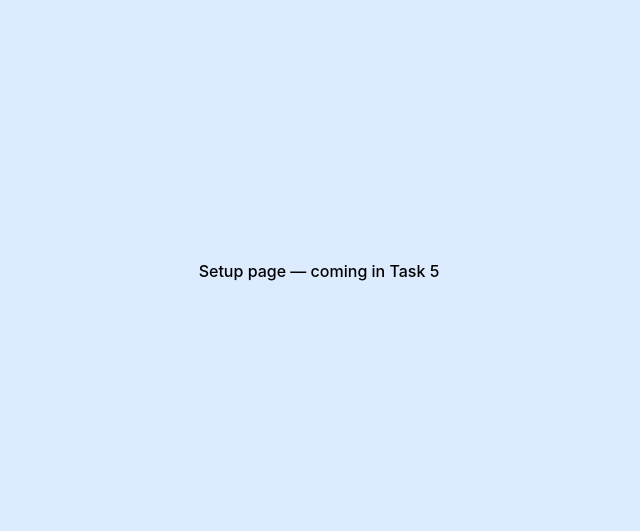
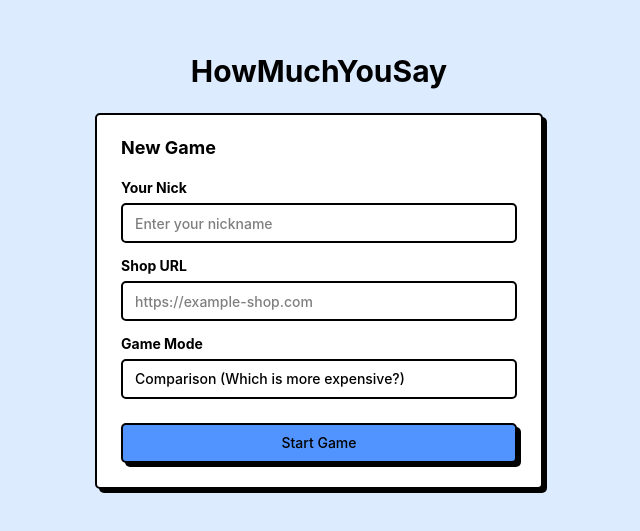
Before and after one commit to jzyinq/howmuchyousay, a React (Vite) app in the folder frontend/: page /play in a window 1280 px wide. Shown: the part 129-660 px from the top of the page, without its empty margins (321-961 px from the left). Built offline with nearby package versions, Linux system fonts and the light colour scheme; no server answers.

Commit message:
feat(frontend): add game setup form with validation and API integration

```diff
--- /dev/null
+++ b/frontend/src/components/setup/GameSetupForm.tsx
@@ -0,0 +1,115 @@
+import { useState } from "react"
+import { useNavigate } from "react-router"
+import { Button } from "@/components/ui/button"
+import { Input } from "@/components/ui/input"
+import { Label } from "@/components/ui/label"
+import { Card, CardHeader, CardTitle, CardContent, CardFooter } from "@/components/ui/card"
+import { useCreateGame } from "@/api/gameApi"
+import { ApiRequestError } from "@/api/client"
+
+export default function GameSetupForm() {
+  const navigate = useNavigate()
+  const createGame = useCreateGame()
+
+  const [nick, setNick] = useState("")
+  const [shopUrl, setShopUrl] = useState("")
+  const [error, setError] = useState<string | null>(null)
+
+  function handleSubmit(e: React.FormEvent) {
+    e.preventDefault()
+    setError(null)
+
+    if (!nick.trim() || nick.length > 32) {
+      setError("Nick is required (1-32 characters)")
+      return
+    }
+
+    try {
+      new URL(shopUrl)
+    } catch {
+      setError("Please enter a valid URL")
+      return
+    }
+
+    createGame.mutate(
+      {
+        nick: nick.trim(),
+        shop_url: shopUrl.trim(),
+        game_mode: "comparison",
+        skip_crawl: true,
+      },
+      {
+        onSuccess: (data) => {
+          navigate(`/game/${data.session_id}`)
+        },
+        onError: (err) => {
+          if (err instanceof ApiRequestError) {
+            if (err.code === "not_enough_products") {
+              setError(
+                "Not enough products in this shop's database. Try a different shop URL.",
+              )
+            } else {
+              setError(err.message)
+            }
+          } else {
+            setError("Something went wrong. Please try again.")
+          }
+        },
+      },
+    )
+  }
+
+  return (
+    <Card className="w-full max-w-md">
+      <form onSubmit={handleSubmit}>
+        <CardHeader>
+          <CardTitle>New Game</CardTitle>
+        </CardHeader>
+        <CardContent className="flex flex-col gap-4">
+          <div className="flex flex-col gap-2">
+            <Label htmlFor="nick">Your Nick</Label>
+            <Input
+              id="nick"
+              placeholder="Enter your nickname"
+              value={nick}
+              onChange={(e) => setNick(e.target.value)}
+              maxLength={32}
+              required
+            />
+          </div>
+          <div className="flex flex-col gap-2">
+            <Label htmlFor="shop-url">Shop URL</Label>
+            <Input
+              id="shop-url"
+              placeholder="https://example-shop.com"
+              type="url"
+              value={shopUrl}
+              onChange={(e) => setShopUrl(e.target.value)}
+              required
+            />
+          </div>
+          <div className="flex flex-col gap-2">
+            <Label>Game Mode</Label>
+            <div className="flex h-10 w-full items-center rounded-base border-2 border-border bg-secondary-background px-3 text-sm">
+              Comparison (Which is more expensive?)
+            </div>
+          </div>
+          {error && (
+            <p className="text-sm font-base text-red-600 border-2 border-red-600 rounded-base p-2 bg-red-50">
+              {error}
+            </p>
+          )}
+        </CardContent>
+        <CardFooter>
+          <Button
+            type="submit"
+            className="w-full"
+            disabled={createGame.isPending}
+          >
+            {createGame.isPending ? "Starting..." : "Start Game"}
+          </Button>
+        </CardFooter>
+      </form>
+    </Card>
+  )
+}
--- a/frontend/src/pages/SetupPage.tsx
+++ b/frontend/src/pages/SetupPage.tsx
@@ -1,7 +1,13 @@
+import { Link } from "react-router"
+import GameSetupForm from "@/components/setup/GameSetupForm"
+
 export default function SetupPage() {
   return (
-    <div className="min-h-screen bg-background flex items-center justify-center">
-      <p className="text-foreground">Setup page — coming in Task 5</p>
+    <div className="min-h-screen bg-background flex flex-col items-center justify-center gap-6 p-4">
+      <Link to="/" className="text-3xl font-heading text-foreground hover:underline">
+        HowMuchYouSay
+      </Link>
+      <GameSetupForm />
     </div>
   )
 }
```
